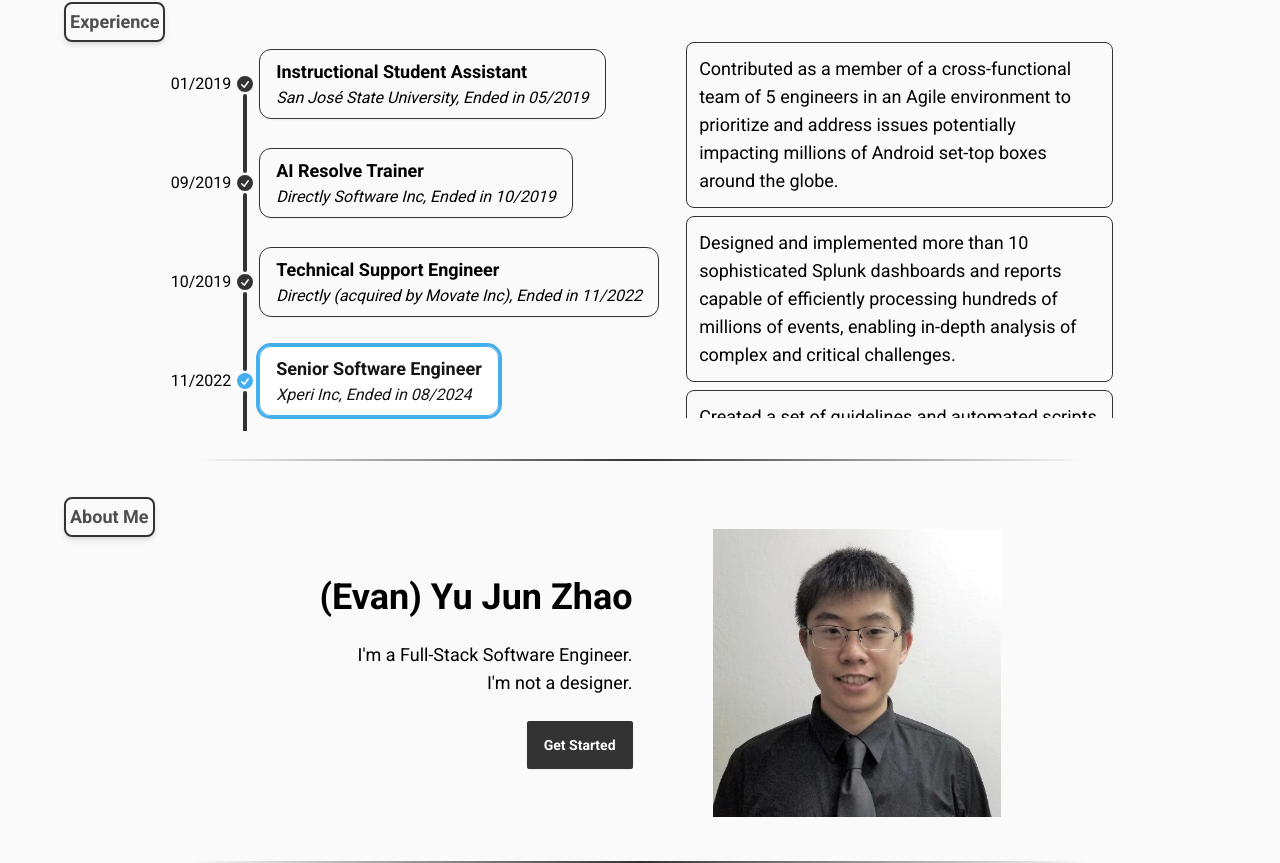
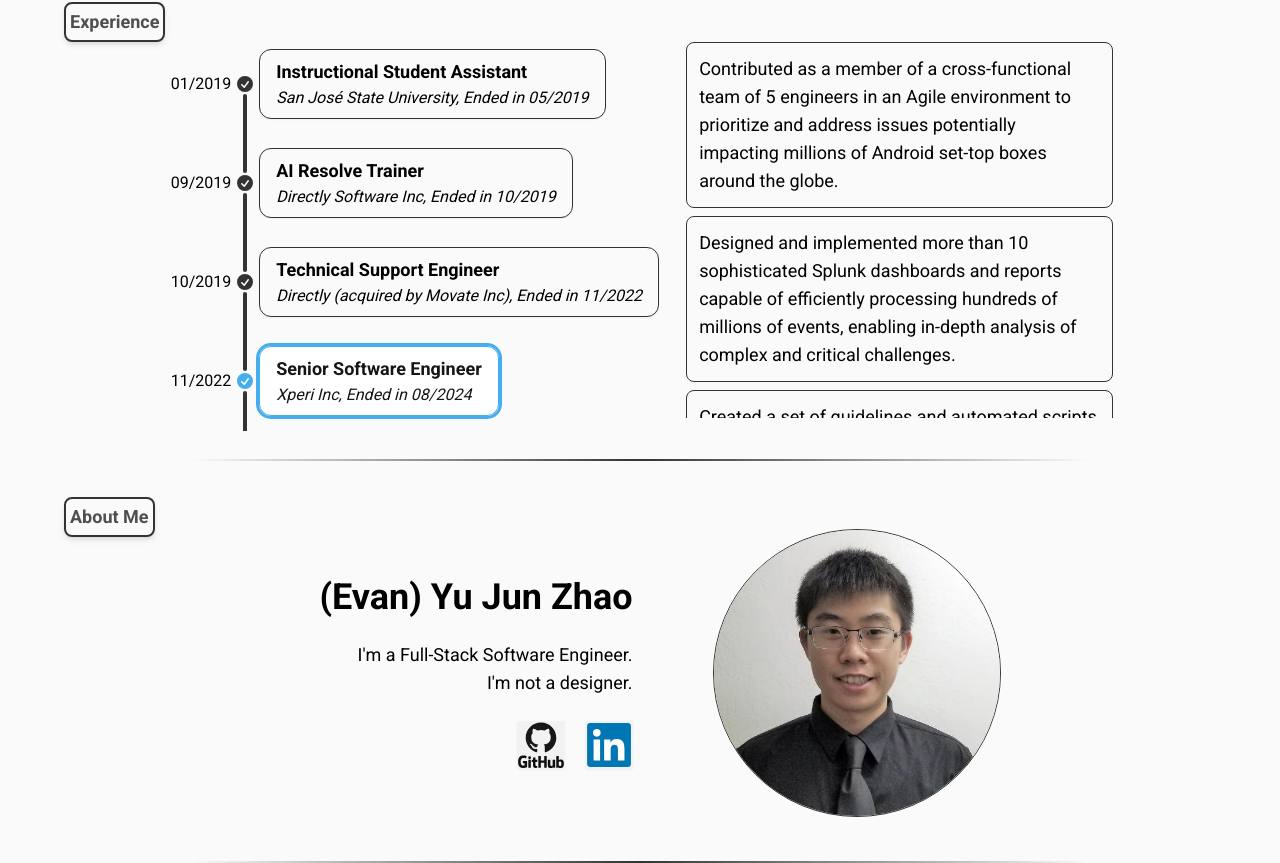
Before and after one commit to Evan-YJ-Zhao/web-portfolio, a Next.js app: page /about-me in a window 1280 px wide. Shown: the part 679-1542 px from the top of the page. Built offline with nearby package versions, Linux system fonts and the light colour scheme.

Commit message:
Added github and linkedin link to about me section

```diff
--- a/components/About/AboutPanel.tsx
+++ b/components/About/AboutPanel.tsx
@@ -1,20 +1,30 @@
-import { aboutMeImg } from "@/utils/images";
+import { aboutMeImg, githubNamedImg, linkedInColoredImg } from "@/utils/images";
 import Image from "next/image";
 
 const AboutPanel = () => {
   return (
     <div className="relative w-full h-full flex justify-center flex-row-reverse my-12 gap-10">
       <div className="relative aspect-square">
-        <Image src={aboutMeImg} alt="Profile Image" fill />
+        <Image
+          src={aboutMeImg}
+          alt="Profile Image"
+          className="border border-primary rounded-full"
+          fill
+        />
       </div>
       <div className="px-10 flex flex-col justify-center">
         <h1 className="text-4xl font-bold text-right">(Evan) Yu Jun Zhao</h1>
         <p className="py-6 text-right text-lg">
-          I'm a Full-Stack Software Engineer. <br/>
+          I'm a Full-Stack Software Engineer. <br />
           I'm not a designer.
         </p>
-        <div className="flex justify-end">
-        <button className="btn btn-primary">Get Started</button>
+        <div className="flex justify-end gap-5">
+          <a href="https://github.com/Yu-Jun-Zhao/" target="_blank" className="relative btn aspect-square">
+            <Image src={githubNamedImg} alt="Link to my Github" fill />
+          </a>
+          <a href="https://www.linkedin.com/in/yu-jun-zhao/" target="_blank" className="relative btn aspect-square">
+            <Image src={linkedInColoredImg} alt="Link to my LinkedIn" fill />
+          </a>
         </div>
 
       </div>
--- a/utils/images.ts
+++ b/utils/images.ts
@@ -7,7 +7,9 @@ import cloudImg from "@/public/images/common/cloud.svg";
 import codeBlockImg from "@/public/images/common/code_blocks.svg";
 import databaseImg from "@/public/images/common/database.svg";
 import frameSourceImg from "@/public/images/common/frame_source.svg";
+import githubNamedImg from "@/public/images/common/github_named.svg";
 import homeImg from "@/public/images/common/home.svg";
+import linkedInColoredImg from "@/public/images/common/linkedIn_colored.svg";
 import outboxAltImg from "@/public/images/common/outbox_alt.svg";
 import queryStatsImg from "@/public/images/common/query_stats.svg";
 
@@ -42,7 +44,9 @@ export {
   codeBlockImg,
   databaseImg,
   frameSourceImg,
+  githubNamedImg,
   homeImg,
+  linkedInColoredImg,
   outboxAltImg,
   queryStatsImg,
 
```
Also changed, not shown: public/images/common/github_named.svg (added), public/images/common/linkedIn_colored.svg (added).
